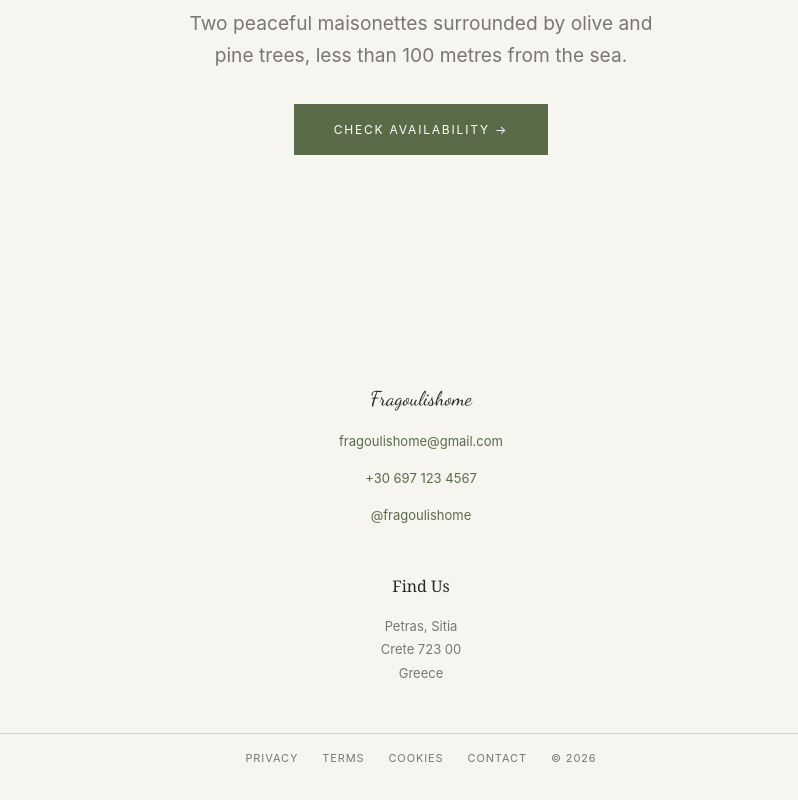
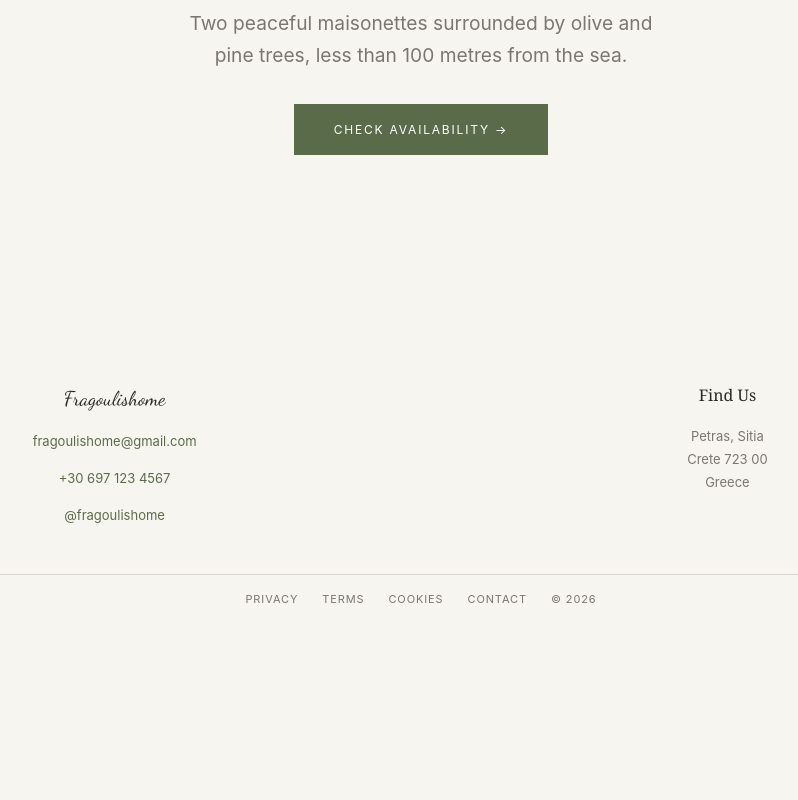
Before and after one commit to djangodelafraga/fragoulishome, a Next.js app: page / in a window 1280 px wide. Shown: the part 4533-5333 px from the top of the page, without its empty margins (219-1017 px from the left). After the commit the page ends 5173 px from the top, so only its background shows below. Built offline with nearby package versions, Linux system fonts and the light colour scheme; no server answers; the database is empty.

Commit message:
fix: footer grid columns side-by-side on wide screens, stacked on narrow

```diff
--- a/app/layout.tsx
+++ b/app/layout.tsx
@@ -168,7 +168,7 @@ export default function RootLayout({
           }}
         >
           <div
-            className="container"
+            className="container footer-grid"
             style={{
               display: "grid",
               gridTemplateColumns: "1fr",
@@ -183,7 +183,6 @@ export default function RootLayout({
                 }
               }
             `}</style>
-            <div className="footer-grid" style={{ display: "contents" }}>
             {/* Contact Details */}
             <div
               style={{
@@ -271,7 +270,6 @@ export default function RootLayout({
                 Greece
               </address>
             </div>
-            </div>
           </div>
 
           {/* Bottom bar — essential links only */}
```
